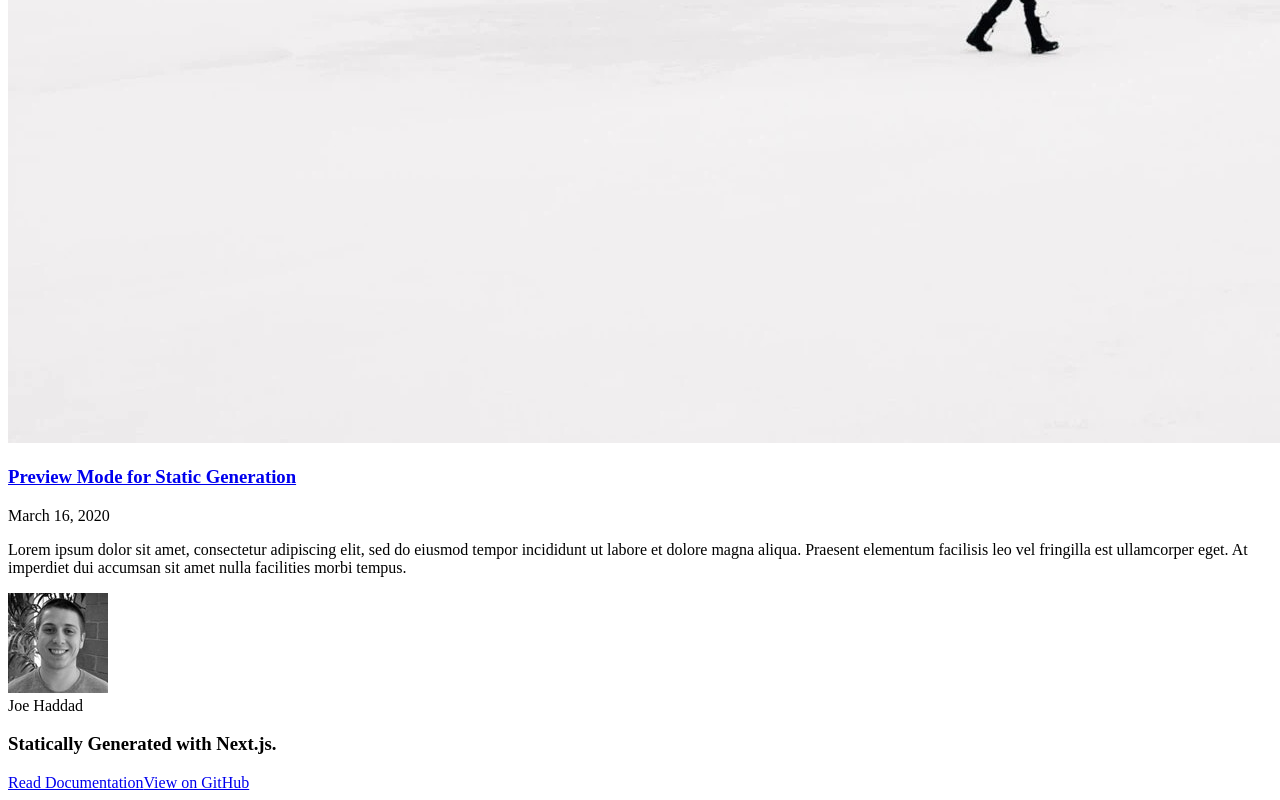
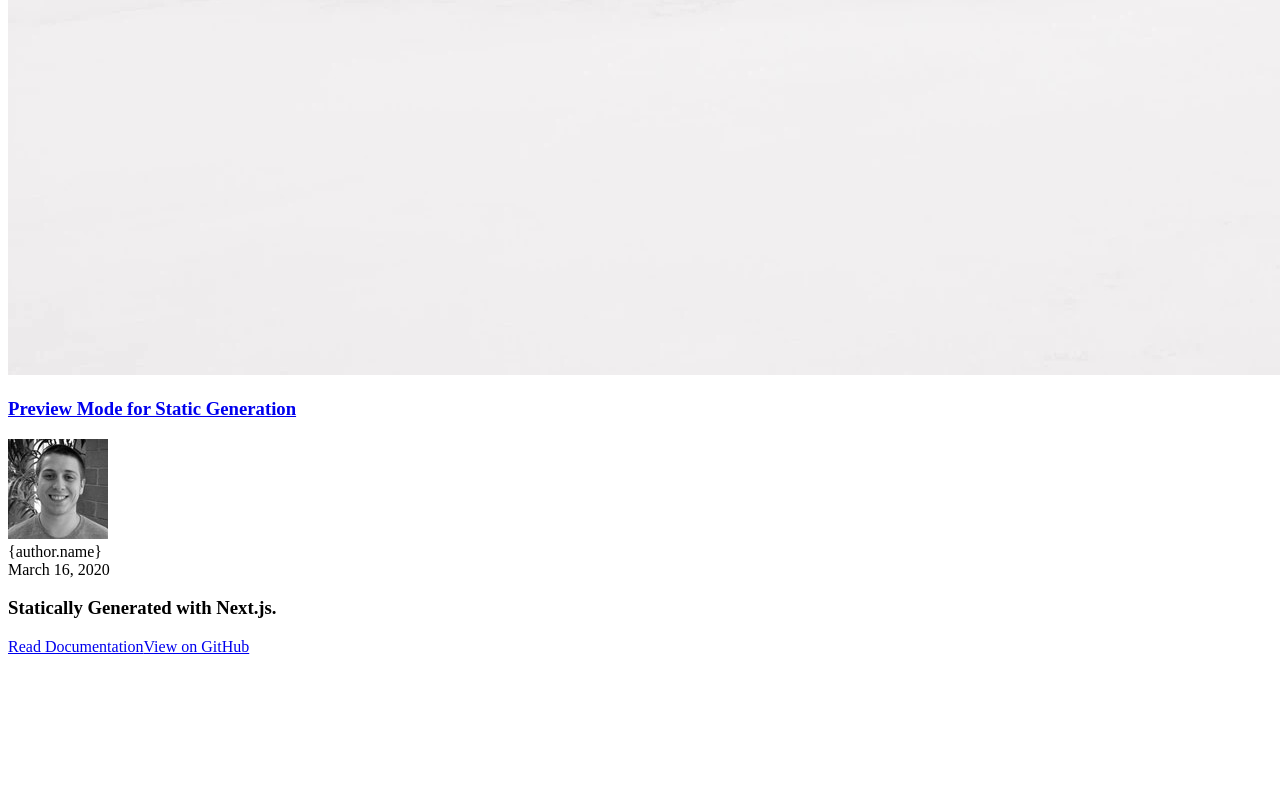
Before and after one commit to sanariris/contrail, a Next.js app: page / in a window 1280 px wide. Shown: the part 3271-4071 px from the top of the page. After the commit the page ends 3935 px from the top, so only its background shows below. Built offline with nearby package versions, Linux system fonts and the light colour scheme.

Commit message:
fix design

```diff
--- a/components/post-preview.tsx
+++ b/components/post-preview.tsx
@@ -22,20 +22,21 @@ const PostPreview = ({
   slug,
 }: Props) => {
   return (
-    <div>
-      <div className="mb-5">
+    <div className="flex flex-row">
+      <div className="w-32 h-32">
         <CoverImage slug={slug} title={title} src={coverImage} />
       </div>
-      <h3 className="text-3xl mb-3 leading-snug">
-        <Link as={`/posts/${slug}`} href="/posts/[slug]">
-          <a className="hover:underline">{title}</a>
-        </Link>
-      </h3>
-      <div className="text-lg mb-4">
+      <div className="flex-1 ml-4">
+        <h3 className="text-xl">
+          <Link as={`/posts/${slug}`} href="/posts/[slug]">
+            <a className="hover:underline">{title}</a>
+          </Link>
+        </h3>
+        <div className="flex flex-row"></div>
+        <Avatar name="{author.name}" picture={author.picture} />
+        <div className="font-bold text-xs my-auto mx-2"></div>
         <DateFormatter dateString={date} />
       </div>
-      <p className="text-lg leading-relaxed mb-4">{excerpt}</p>
-      <Avatar name={author.name} picture={author.picture} />
     </div>
   )
 }
```
